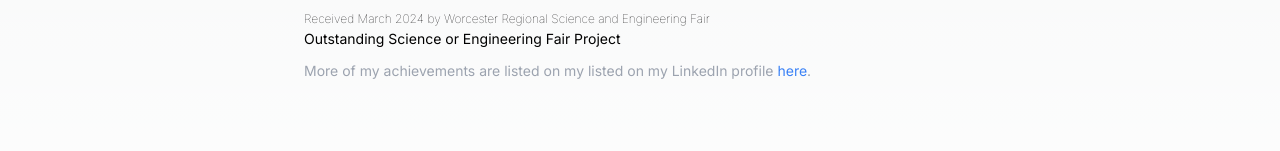
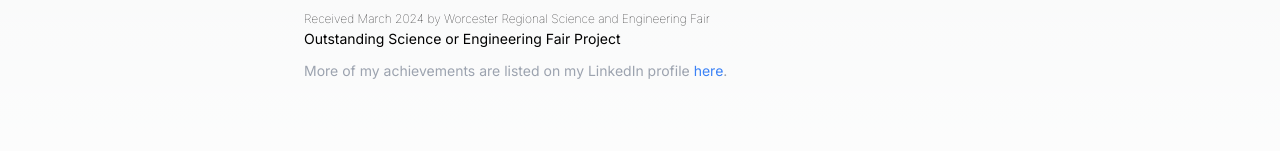
Before and after one commit to TylerScaringella/portfolio, a Next.js app: page / in a window 1280 px wide. Shown: the part 2207-2358 px from the top of the page. Built offline with nearby package versions, Linux system fonts and the light colour scheme.

Commit message:
Update page.js
Fix repetition typo

```diff
--- a/src/app/page.js
+++ b/src/app/page.js
@@ -177,7 +177,7 @@ export default function Home() {
           Achievements
         </h2>
         { achievements.map((achievement, index) => <Achievement key={index} achievement={achievement} />)}
-        <p className="mt-3 text-sm text-gray-400">More of my achievements are listed on my listed on my LinkedIn profile <Link className="hover:underline text-blue-500" href={'https://www.linkedin.com/in/tyler-scaringella/details/skills/'}>here</Link>.</p>
+        <p className="mt-3 text-sm text-gray-400">More of my achievements are listed on my LinkedIn profile <Link className="hover:underline text-blue-500" href={'https://www.linkedin.com/in/tyler-scaringella/details/skills/'}>here</Link>.</p>
       </section>
 
       <Footer />
```
